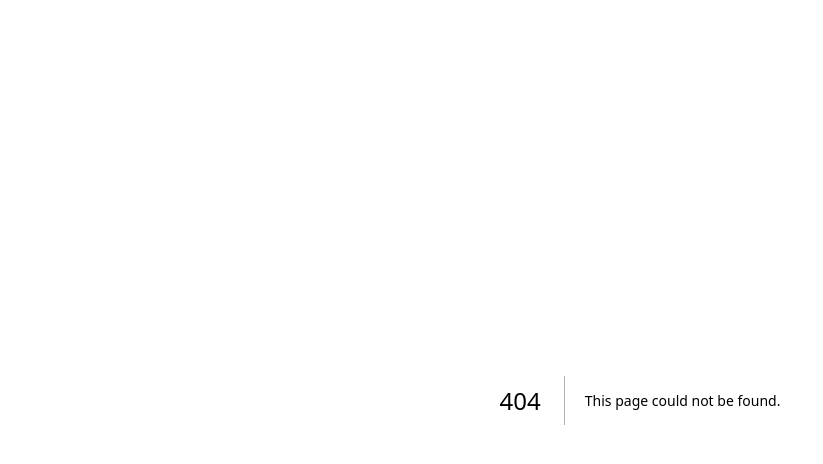
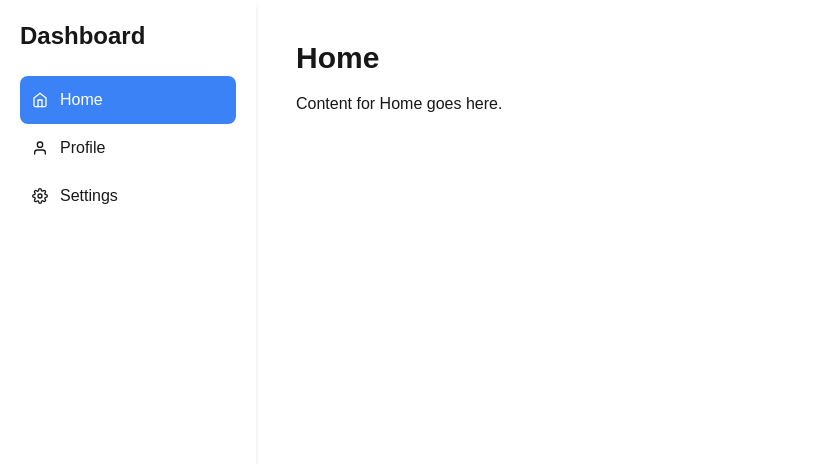
Before and after one commit to FLPKNKV/coin-sight, a Next.js app: page /dashboard in a window 1280 px wide. Before the commit this address had no page. Shown: the top 464 px of the page, without its empty margins (0-823 px from the left). Built offline with nearby package versions, Linux system fonts and the light colour scheme; a web font is replaced by a local one.

Commit message:
added dashboard component

```diff
--- /dev/null
+++ b/app/dashboard/page.tsx
@@ -0,0 +1,40 @@
+"use client"
+
+import { useState } from 'react';
+import { FiHome, FiSettings, FiUser } from 'react-icons/fi';
+
+const Dashboard = () => {
+  const [activeTab, setActiveTab] = useState('Home');
+
+  const tabs = [
+    { name: 'Home', icon: <FiHome /> },
+    { name: 'Profile', icon: <FiUser /> },
+    { name: 'Settings', icon: <FiSettings /> }
+  ];
+
+  return (
+    <div className="min-h-screen bg-gray-100 flex">
+      <aside className="w-64 bg-white shadow-md p-5">
+        <h2 className="text-2xl font-bold mb-6">Dashboard</h2>
+        <nav>
+          {tabs.map((tab) => (
+            <button
+              key={tab.name}
+              onClick={() => setActiveTab(tab.name)}
+              className={`flex items-center gap-3 p-3 w-full rounded-lg ${activeTab === tab.name ? 'bg-blue-500 text-white' : 'text-gray-700 hover:bg-gray-200'}`}
+            >
+              {tab.icon}
+              {tab.name}
+            </button>
+          ))}
+        </nav>
+      </aside>
+      <main className="flex-1 p-10">
+        <h1 className="text-3xl font-bold mb-4">{activeTab}</h1>
+        <p>Content for {activeTab} goes here.</p>
+      </main>
+    </div>
+  );
+};
+
+export default Dashboard;
--- a/app/phone-validation/page.tsx
+++ b/app/phone-validation/page.tsx
@@ -6,7 +6,7 @@ import { usePhoneStore } from "../store/store"
 import { countries } from "countries-list"
 import Link from "next/link"
 import { useRouter } from "next/navigation"
-import { phoneValidationSchema } from "../lib/validation"
+import { phoneValidationSchema } from "../utils/validation"
 
 const Phone = () => {
     const router = useRouter();
--- a/app/register/page.tsx
+++ b/app/register/page.tsx
@@ -3,7 +3,7 @@
 import React from "react"
 import Image from "next/image"
 import { useRouter } from "next/navigation"
-import { nameValidationSchema } from "../lib/validation"
+import { nameValidationSchema } from "../utils/validation"
 import { useInputStore } from "../store/store"
 
 
--- a/package.json
+++ b/package.json
@@ -14,6 +14,7 @@
     "next": "15.1.7",
     "react": "^19.0.0",
     "react-dom": "^19.0.0",
+    "react-icons": "^5.5.0",
     "zod": "^3.24.2",
     "zustand": "^5.0.3"
   },
```
Also changed, not shown: app/utils/validation.ts (renamed from app/lib/validation.ts), 1 other file (tests, documents, lock files or other folders).
